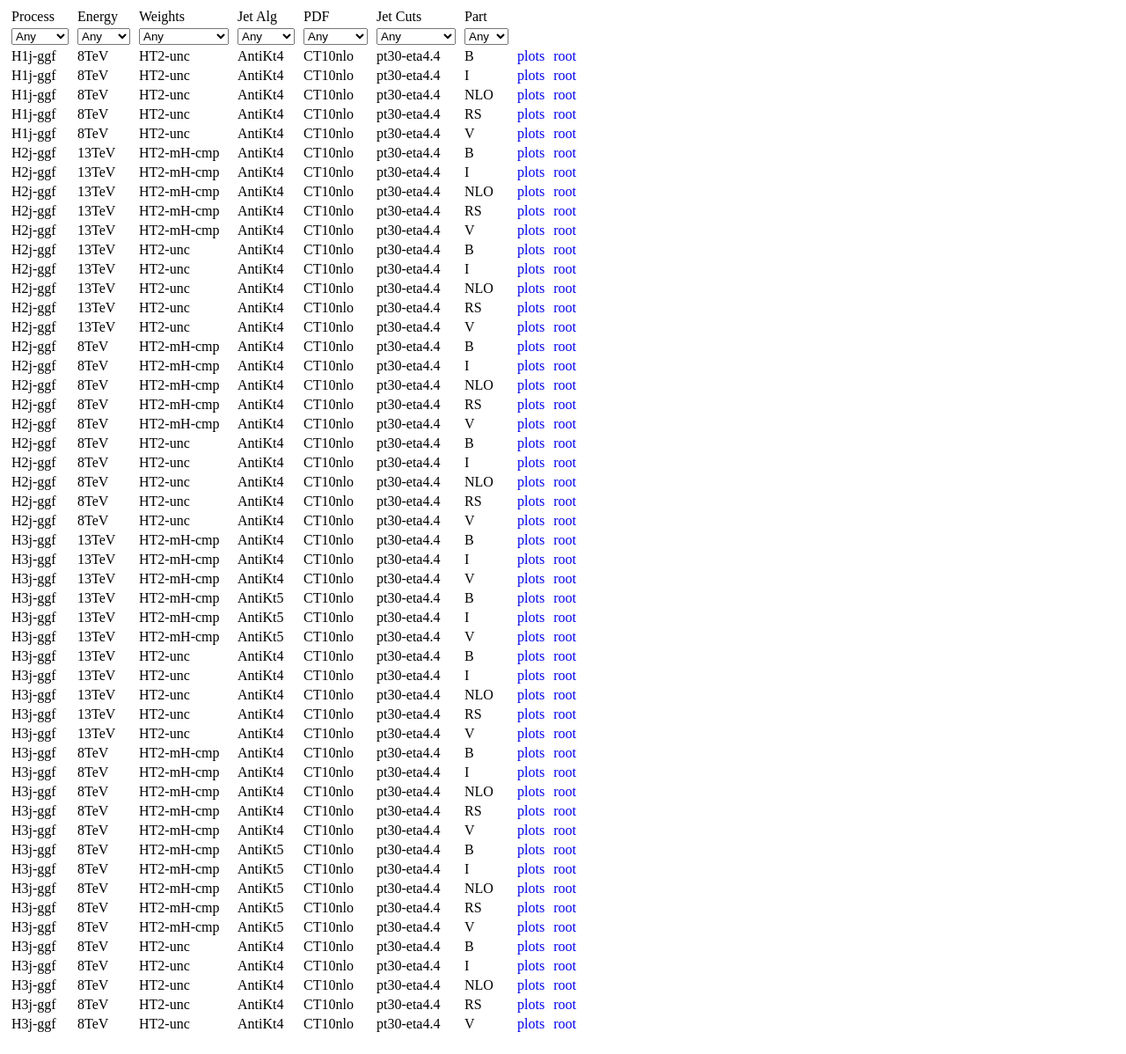
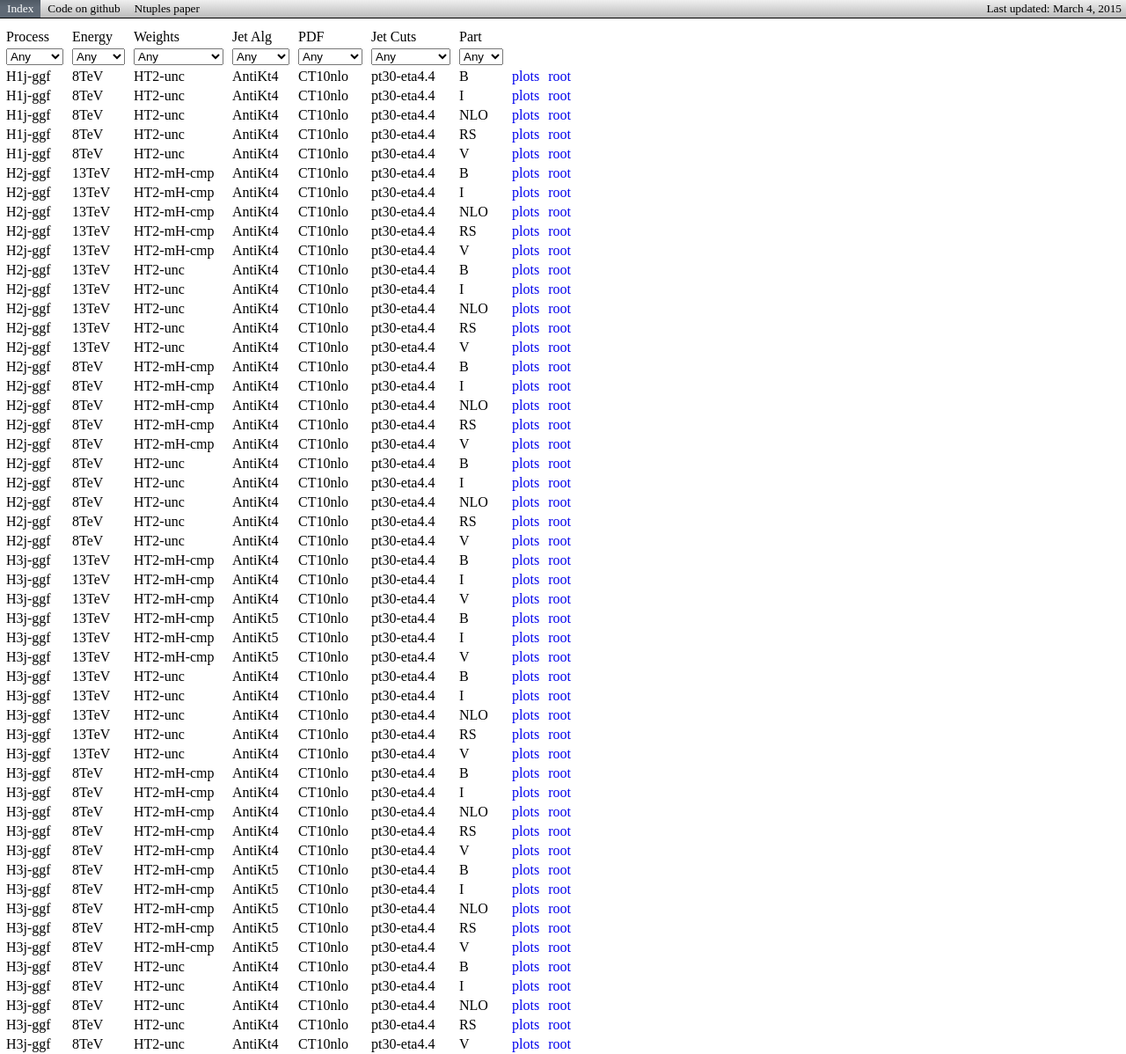
Before and after one commit to ivankp/msu_page, a PHP site: page / in a window 1280 px wide. Shown: the whole page at 88% size. Before the commit the page ends 1173 px from the top, so only its background shows below. Run offline with PHP 8.4, Linux system fonts and the light colour scheme.

Commit message:
added navigation bar

```diff
--- a/index.html
+++ b/index.html
@@ -68,7 +68,7 @@
     var selected = [ ];
 
     function updateTable() {
-      var table = document.getElementById("main");
+      var table = document.getElementById("plots_table");
 
       for (var r=0; r<table.rows.length; ++r) {
         var row = table.rows[r];
@@ -165,7 +165,31 @@
   </head>
 
   <body>
-    <table id="main" cellspacing="0">
+
+    <nav>
+      <ul>
+        <li><a href="index.html">Index</a></li>
+        <li><a href="https://github.com/ivankp/bh_analysis" target="_blank">
+          Code on github</a></li>
+        <li><a href="http://arxiv.org/abs/1310.7439" target="_blank">
+          Ntuples paper</a></li>
+      </ul>
+    </nav>
+
+    <div class="date">
+      Last updated: March 4, 2015
+    </div>
+
+    <!-- <div>
+      |
+      <a href="https://github.com/ivankp/bh_analysis" target="_blank">
+        Code on github</a> |
+      <a href="http://arxiv.org/abs/1310.7439" target="_blank">
+        Ntuples paper</a> |
+    </div>
+    <hr> -->
+
+    <table id="plots_table" cellspacing="0">
       <tr>
         <td>Process</td>
         <td>Energy</td>
--- a/styles.css
+++ b/styles.css
@@ -1,4 +1,12 @@
-table#main td {
+body, ul, li, nav, caption, tr, div {
+	margin: 0; padding: 0; border: 0;
+}
+
+table#plots_table {
+  margin: 10px 0 0 2px;
+}
+
+table#plots_table td {
   margin: 0;
   padding: 2px 5px;
   border: 0;
@@ -6,11 +14,11 @@ table#main td {
   border-collapse: collapse;
 }
 
-table tr td a {
+/*table#plots_table tr td a {
   display:block;
   height:100%;
   width:100%;
-}
+}*/
 
 tr.plots:hover {
   background-color: lightgreen;
@@ -18,10 +26,88 @@ tr.plots:hover {
   /*color: white;*/
 }
 
-a {
+table#plots_table a {
   text-decoration: none;
 }
 
-a:hover {
+table#plots_table a:hover {
   text-decoration: underline;
 }
+
+nav {
+	text-align: left;
+  font-size: 10pt;
+	border-bottom: 1px solid #000; position: relative;
+	background: #efefef;
+	background: linear-gradient(top, #efefef 0%, #bbbbbb 100%);
+	background: -moz-linear-gradient(top, #efefef 0%, #bbbbbb 100%);
+	background: -webkit-linear-gradient(top, #efefef 0%,#bbbbbb 100%);
+	border-radius: 0px;
+}
+
+nav ul ul {
+	display: none;
+}
+
+	nav ul li:hover > ul {
+		display: block;
+	}
+
+
+nav ul {
+	list-style: none;
+	position: relative;
+	display: inline-table;
+  vertical-align:middle;
+}
+	nav ul:after {
+		content: ""; clear: both; display: block;
+	}
+
+	nav ul li {
+		float: left;
+	}
+		nav ul li:hover {
+			background: #4b545f;
+			background: linear-gradient(top, #4f5964 0%, #5f6975 40%);
+			background: -moz-linear-gradient(top, #4f5964 0%, #5f6975 40%);
+			background: -webkit-linear-gradient(top, #4f5964 0%,#5f6975 40%);
+		}
+			nav ul li:hover a {
+				color: #fff;
+			}
+
+		nav ul li a {
+			display: block; padding: 2px 8px;
+			color: #000000; text-decoration: none;
+		}
+
+
+	nav ul ul {
+		background: #5f6975; border-radius: 0px; padding: 0;
+		position: absolute; top: 100%;
+	}
+		nav ul ul li {
+			float: none;
+			border-top: 1px solid #6b727c;
+			border-bottom: 1px solid #575f6a; position: relative;
+		}
+			nav ul ul li a {
+				padding: 4px 10px;
+				color: #fff;
+			}
+				nav ul ul li a:hover {
+					background: #4b545f;
+				}
+
+	nav ul ul ul {
+		position: absolute; left: 100%; top:0;
+	}
+
+div.date {
+  position:absolute;
+  float:right;
+  top: 2px;
+  right: 5px;
+  font-size: 10pt;
+}
```
